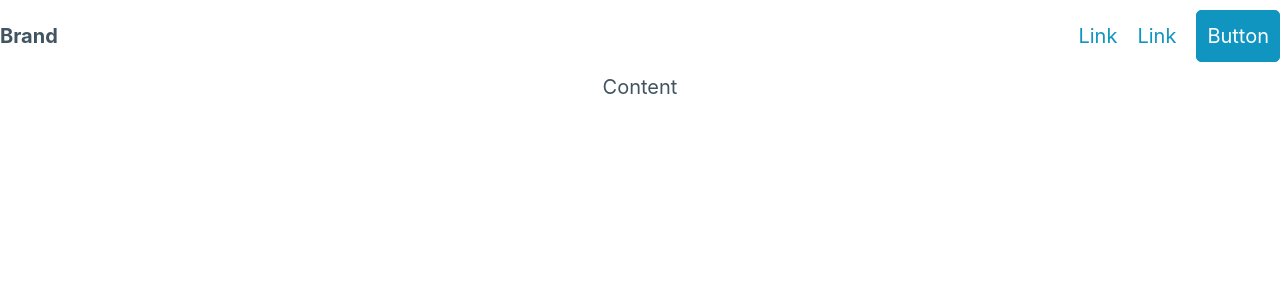
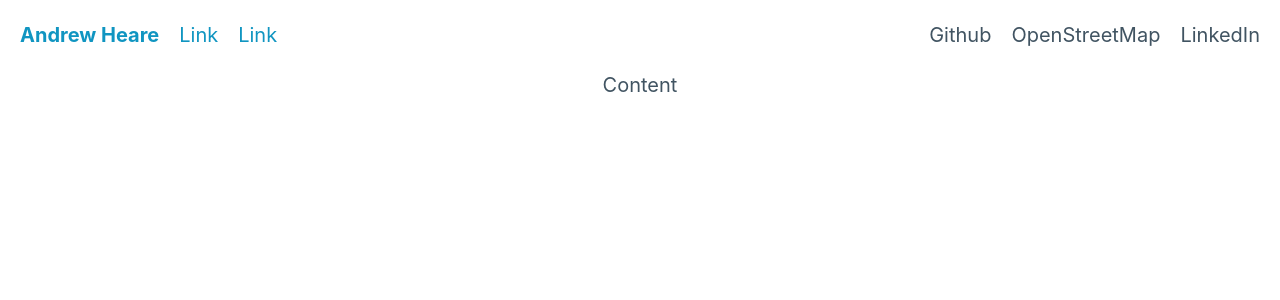
Before and after one commit to andrew-th/website, a React (Create React App) app: page / in a window 1280 px wide. Shown: the top 300 px of the page. Built offline with nearby package versions, Linux system fonts and the light colour scheme.

Commit message:
Add navbar css

```diff
--- a/src/App.css
+++ b/src/App.css
@@ -36,3 +36,11 @@
     transform: rotate(360deg);
   }
 }
+
+nav ol,
+nav ul {
+  align-items: center;
+  margin-bottom: 0;
+  padding: 0 1em !important; /* I changed this from 0 */
+  list-style: none;
+}
--- a/src/App.js
+++ b/src/App.js
@@ -1,12 +1,12 @@
 import './App.css';
-import NavbarExample from './Navbar';
+import Navbar from './Navbar';
 import Home from './Home';
-import './css/pico.min.css'
+import './css/pico.min.css';
 
 function App() {
   return (
     <div className='App'>
-      <NavbarExample />
+      <Navbar />
       <div className='Content'>
         <Home />
       </div>
--- a/src/Navbar.js
+++ b/src/Navbar.js
@@ -1,18 +1,20 @@
-function NavbarExample() {
+function Navbar() {
     return (
         <div>
             <nav>
                 <ul>
-                    <li><strong>Brand</strong></li>
+                    <li><strong><a href="#">Andrew Heare</a></strong></li>
+                    <li><a href="#">Link</a></li>
+                    <li><a href="#">Link</a></li>
                 </ul>
                 <ul>
-                    <li><a href="#">Link</a></li>
-                    <li><a href="#">Link</a></li>
-                    <li><a href="#" role="button">Button</a></li>
+                    <li>Github</li>
+                    <li>OpenStreetMap</li>
+                    <li>LinkedIn</li>
                 </ul>
             </nav>
         </div>
     );
 }
 
-export default NavbarExample;
+export default Navbar;
```
